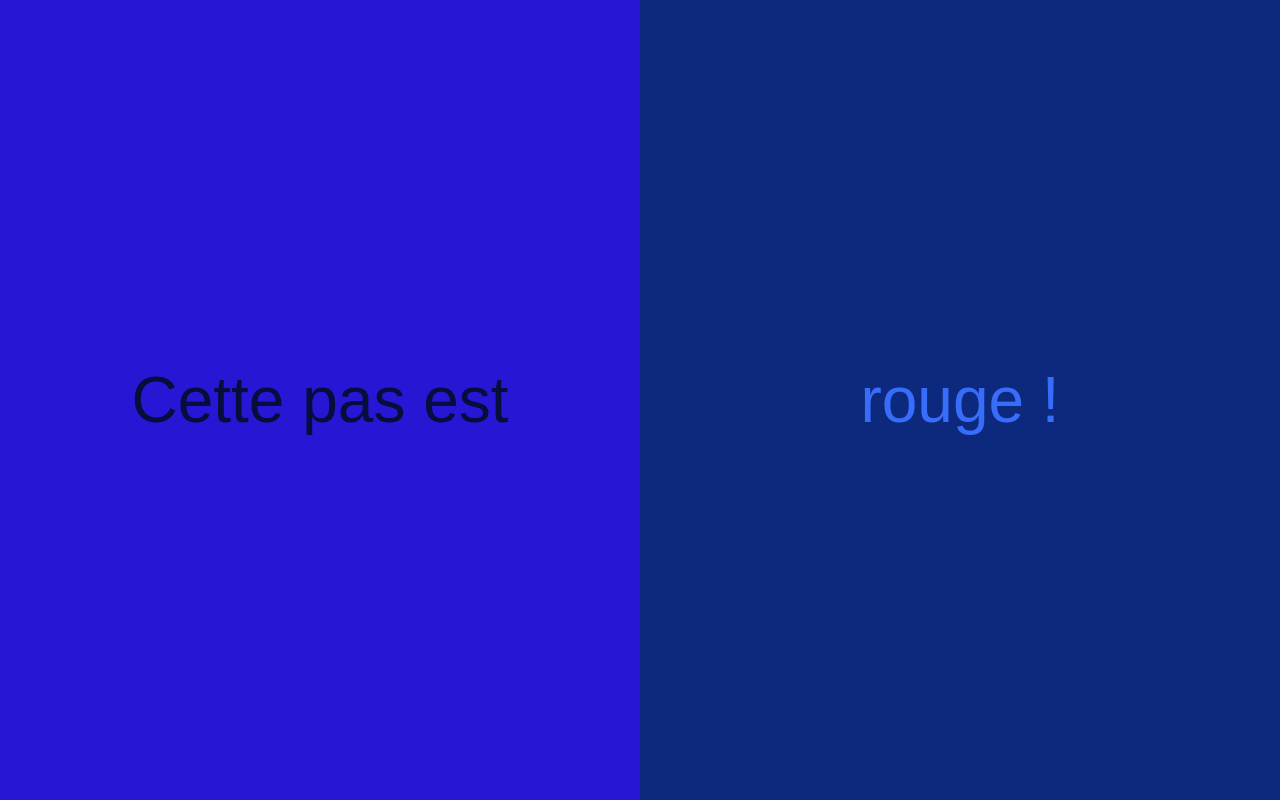
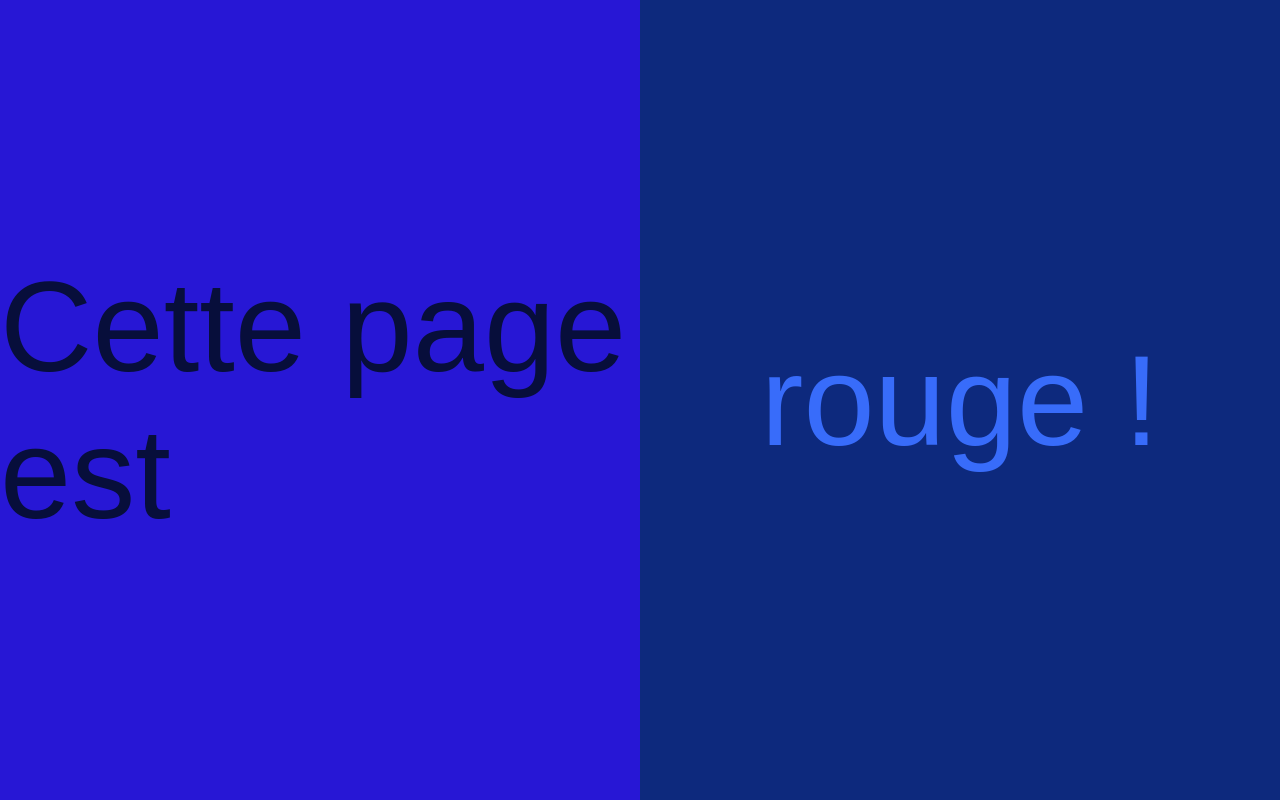
Before and after one commit to AubersonDenis/Juxtaposition, a plain HTML site: page index.html in a window 1280 px wide. Drawn offline with Linux system fonts and the light colour scheme; a web font is replaced by a local one.

Commit message:
Update index.html

```diff
--- a/index.html
+++ b/index.html
@@ -24,7 +24,7 @@ align-items: center;
 }
 
 /* déco (style) (visuel) */
-div{font-size: 5vw;}
+div{font-size: 10vw;}
 #G { background-color: rgb(39, 23, 213); color: rgb(7, 14, 59); }
 #D {background-color: rgb(13, 41, 125); color: rgb(56, 108, 250);}
 
@@ -40,7 +40,7 @@ body {
 </head>
 <body>
 
-<div id="G">Cette pas est </div>
+<div id="G">Cette page est </div>
 <div id="D">rouge !</div>
 
 </body>
```
